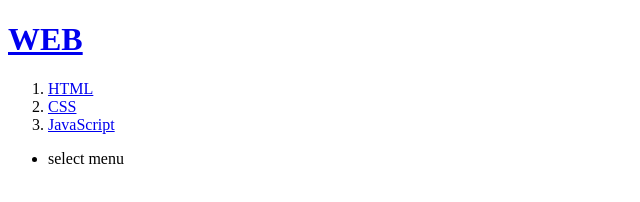
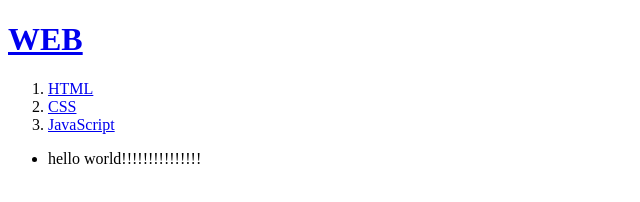
Before and after one commit to Shinaburo/web1, a plain HTML site: page index.html in a window 1280 px wide. Shown: the whole page, without its empty margins (0-640 px from the left). Drawn offline with Linux system fonts and the light colour scheme.

Commit message:
change index.html

```diff
--- a/index.html
+++ b/index.html
@@ -14,7 +14,7 @@
     <li><a href="3.html">JavaScript</li></a>
   </ol>
   <ul>
-  <li>select menu</li>
+  <li>hello world!!!!!!!!!!!!!!!</li>
   </ul>
 </body>
 
```
